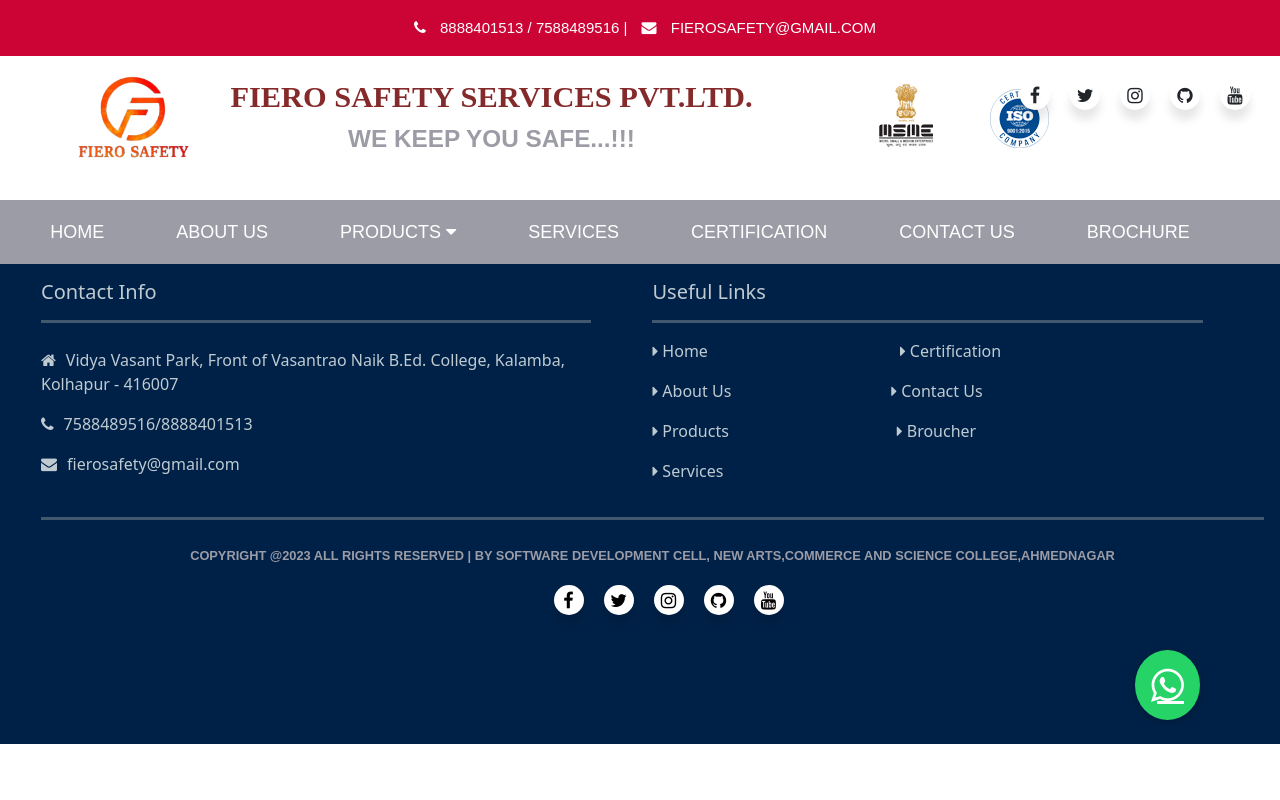
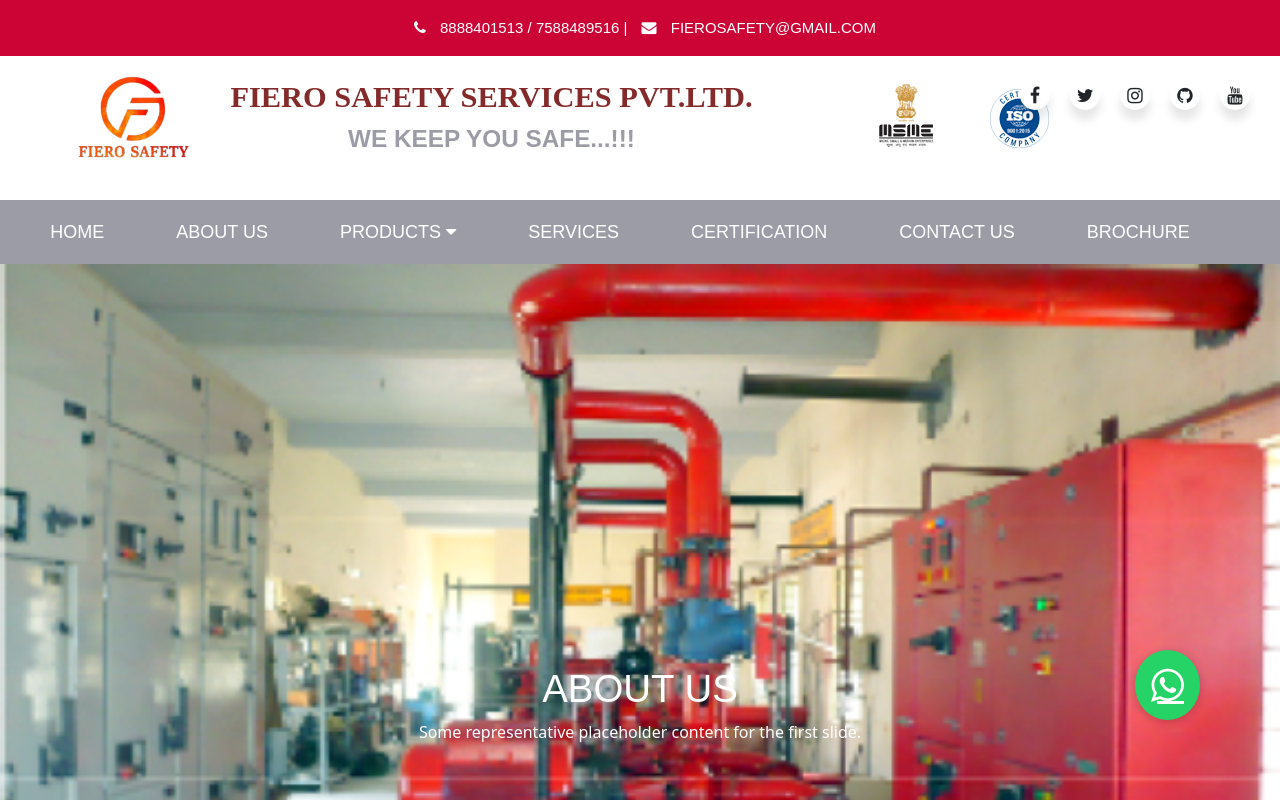
Before and after one commit to amolGhodke123/Fierosafet_Website, a React (Create React App) app: page / in a window 1280 px wide. Both pictures are taken after a click on the link "PRODUCTS". Shown: the top 800 px of the page. Built offline with nearby package versions, Linux system fonts and the light colour scheme.

Commit message:
added products

```diff
--- a/src/Component/Home/Home.jsx
+++ b/src/Component/Home/Home.jsx
@@ -4,6 +4,7 @@
 import 'bootstrap/dist/css/bootstrap.min.css'; // Import Bootstrap CSS
 import 'bootstrap/dist/js/bootstrap.bundle.min.js'; // Import Bootstrap JS
 import About from './About';
+import Product from './Product';
 
 
 //import { FontAwesomeIcon } from '@fortawesome/react-fontawesome';
@@ -195,7 +196,13 @@
                 <ContactForm />}
 
             {section === "ABOUT" &&
-                <About/>}
+                <About />}
+
+            {section === "PRODUCTS" &&
+                <Product/>}
+
+
+
 
 
 
--- /dev/null
+++ b/src/Component/Home/Product.jsx
@@ -0,0 +1,35 @@
+import React from 'react';
+
+
+//import ContactForm from './Contact/ContactForm'
+const Product= () => {
+
+
+    return (
+        <>
+            <img src="/images/pumproom.jpg" class="d-block w-100" alt="" />
+            <div class="carousel-caption d-none d-md-block">
+                <h5 className="colorAbout"> About Us</h5>
+
+                <p>Some representative placeholder content for the first slide.</p>
+            </div>
+
+
+                <div className="col-md-12 row p-3">
+                    <div className="col-md-6">
+                        <img style={{ height: "300px", width: "500px", marginLeft: "20px" }} src="/images/slider1.jpg" />
+                    </div>
+                    <div className="col-md-6">
+                        <h1>FIRE PROTECTION SYSTEM</h1>
+                        <h3>(DRY & WET RISER SYSTEM) INSTALLATION, COMMISSIONING & TESTING</h3>
+                        <p style={{ textAlign: "justify" }} >
+                            As part of services, SHIELDON Fire & Safety Pvt. Ltd. provide the installation of new & maintenance of existing fire protection systems such as Dry & Wet Riser System. Our staff of designers designs fire protection systems that are specific to your facility, that will detect and respond to fire conditions to ensure the safety of your occupants and reduce the damage to your facility. Providing you with peace of mind, knowing that your facilities, and the people who live, work and play in them are safe from the ravages of fire.
+                        </p>
+                    </div>
+                </div>
+
+        </>
+    )
+
+}
+export default Product;
```
